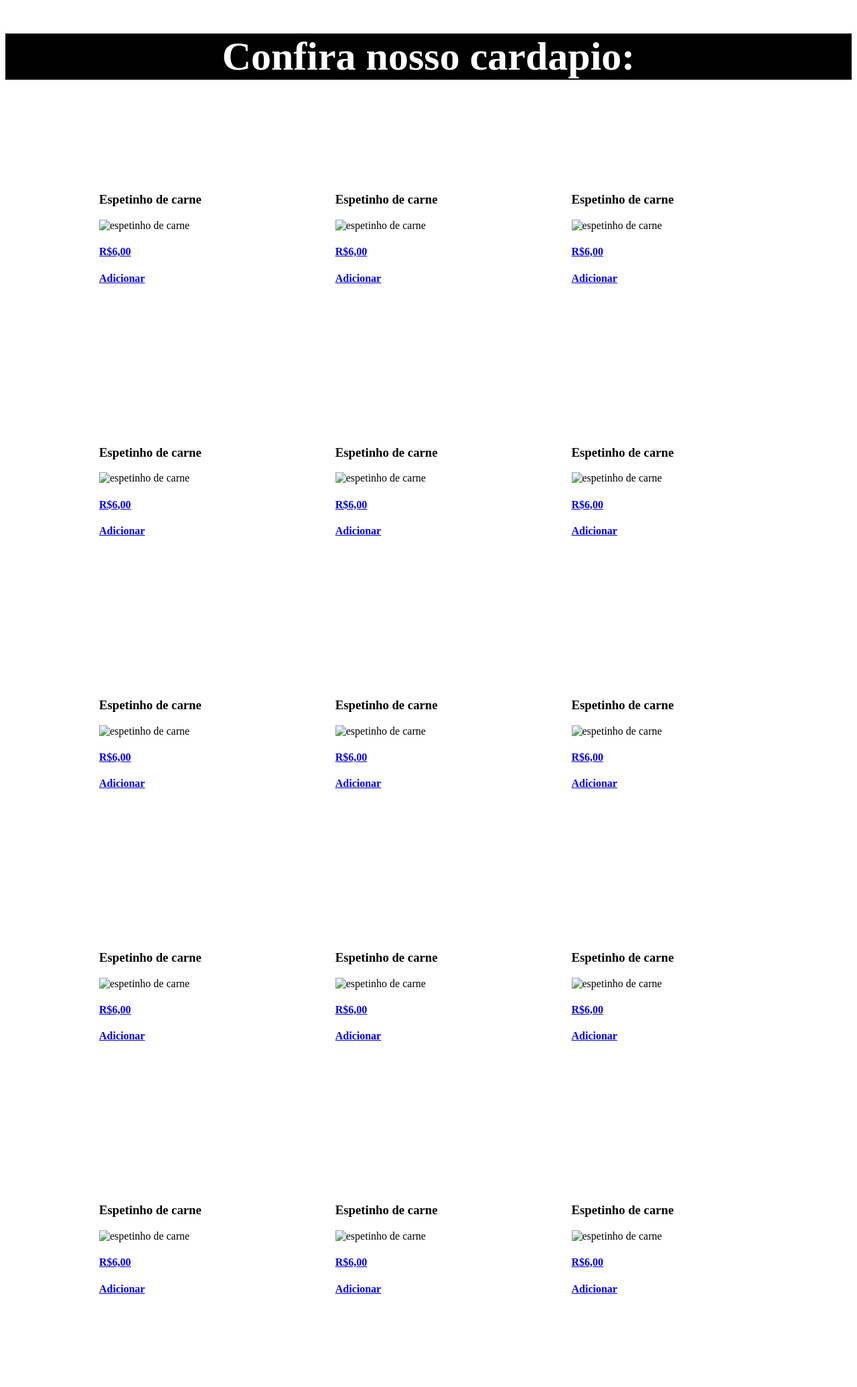
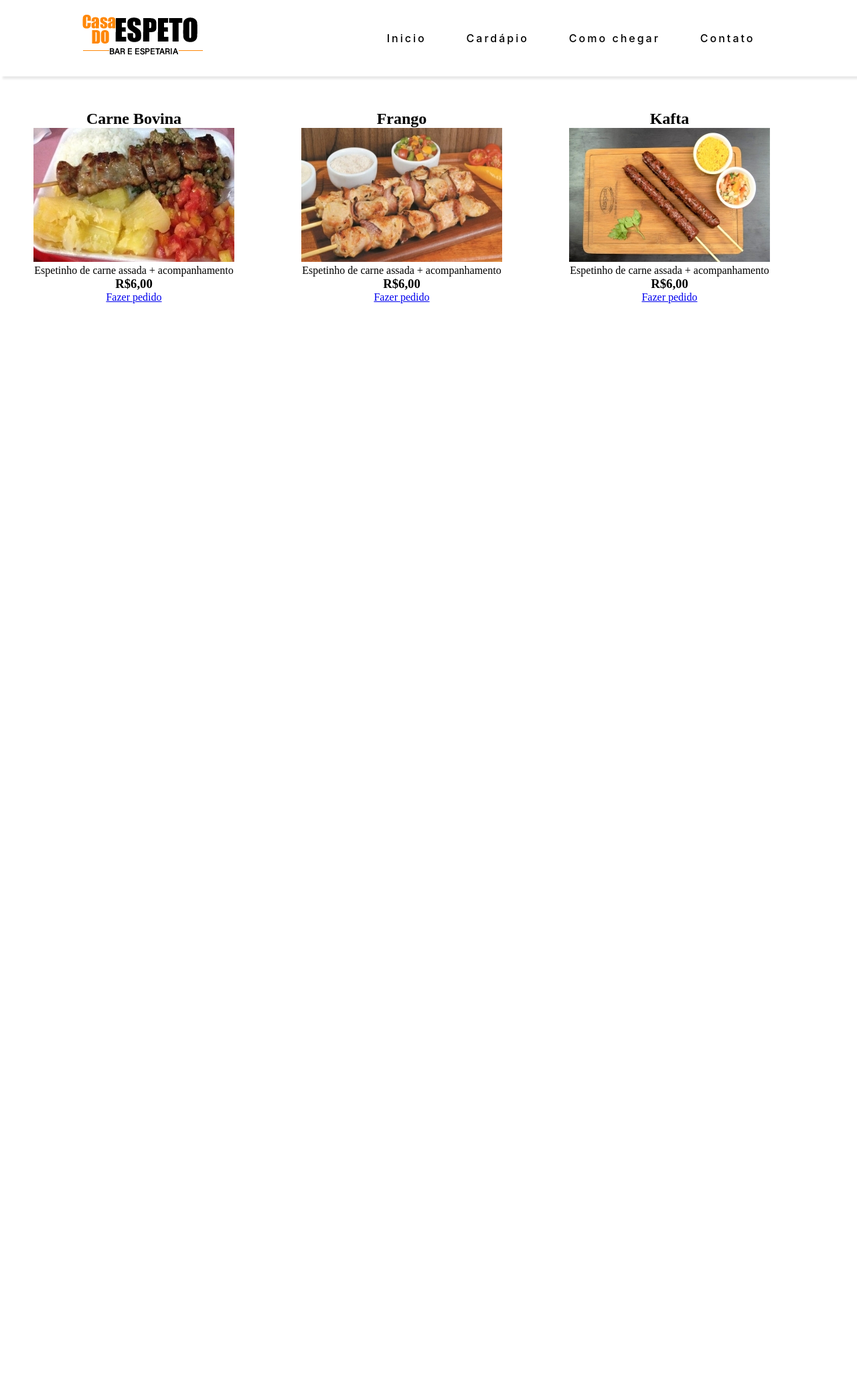
Before and after one commit to AnaniasMv/Casa-do-espeto, a Jekyll site: the page cardapio.html, which Jekyll copies as it is, in a window 1280 px wide. Shown: the whole page at 67% size. Built offline with Jekyll 4.4.1, drawn with Linux system fonts in a browser that asks for light colours; after the commit the page ends 900 px from its top, so only the background shows below that.

Commit message:
modificando algumas coisas

```diff
--- a/cardapio.html
+++ b/cardapio.html
@@ -9,121 +9,50 @@
 </head>
 
 <body>
+    <!----Menu---------->
     <header>
-        <section>
-            <div id="textocardapio">
-                <h1>Confira nosso cardapio:</h1>
-            </div>
-            <ul class="cardapio">
-                <li>
-                    <h3>Espetinho de carne</h3>
-                    <img src="#" alt="espetinho de carne">
-                    <h4><a href="#">R$6,00</a></h4>
-                    <h4><a href="#">Adicionar</a></h4>
-                </li>
+        <nav>
+            <a id="logo" href="#"><img src="/imagens/logonova.png"></a>
+            <button>&#9776;</button>
+            <ul class="menu">
+                <li><a href="index.html">Inicio</a></li>
+                <li><a href="cardapio.html">Cardápio</a></li>
+                <li><a href="#">Como chegar</a></li>
+                <li><a href="#">Contato</a></li>
+            </ul>
+        </nav>
+    </header>
+    <!----FIM MENU------>
 
-                <li>
-                    <h3>Espetinho de carne</h3>
-                    <img src="#" alt="espetinho de carne">
-                    <h4><a href="#">R$6,00</a></h4>
-                    <h4><a href="#">Adicionar</a></h4>
-                </li>
+    <!--Cardapio-->
+    <section class="cardapio">
+        <div class="espetos">
+            <h2>Carne Bovina</h1>
+                <img src="imagens/carne.jpg">
+                <p>Espetinho de carne assada + acompanhamento</p>
+                <h3>R$6,00</h3>
+                <a href="#">Fazer pedido</a>
+        </div>
 
-                <li>
-                    <h3>Espetinho de carne</h3>
-                    <img src="#" alt="espetinho de carne">
-                    <h4><a href="#">R$6,00</a></h4>
-                    <h4><a href="#">Adicionar</a></h4>
-                </li>
+        <div class="espetos">
+            <h2>Frango</h1>
+                <img src="imagens/frango.jpg">
+                <p>Espetinho de carne assada + acompanhamento</p>
+                <h3>R$6,00</h3>
+                <a href="#">Fazer pedido</a>
+        </div>
 
-                <li>
-                    <h3>Espetinho de carne</h3>
-                    <img src="#" alt="espetinho de carne">
-                    <h4><a href="#">R$6,00</a></h4>
-                    <h4><a href="#">Adicionar</a></h4>
-                </li>
-
-                <li>
-                    <h3>Espetinho de carne</h3>
-                    <img src="#" alt="espetinho de carne">
-                    <h4><a href="#">R$6,00</a></h4>
-                    <h4><a href="#">Adicionar</a></h4>
-                </li>
-
-                <li>
-                    <h3>Espetinho de carne</h3>
-                    <img src="#" alt="espetinho de carne">
-                    <h4><a href="#">R$6,00</a></h4>
-                    <h4><a href="#">Adicionar</a></h4>
-                </li>
-
-                <li>
-                    <h3>Espetinho de carne</h3>
-                    <img src="#" alt="espetinho de carne">
-                    <h4><a href="#">R$6,00</a></h4>
-                    <h4><a href="#">Adicionar</a></h4>
-                </li>
-
-                <li>
-                    <h3>Espetinho de carne</h3>
-                    <img src="#" alt="espetinho de carne">
-                    <h4><a href="#">R$6,00</a></h4>
-                    <h4><a href="#">Adicionar</a></h4>
-                </li>
+        <div class="espetos">
+            <h2>Kafta</h1>
+                <img src="imagens/IMG-Kafta.jpg">
+                <p>Espetinho de carne assada + acompanhamento</p>
+                <h3>R$6,00</h3>
+                <a href="#">Fazer pedido</a>
+        </div>
 
 
-                <li>
-                    <h3>Espetinho de carne</h3>
-                    <img src="#" alt="espetinho de carne">
-                    <h4><a href="#">R$6,00</a></h4>
-                    <h4><a href="#">Adicionar</a></h4>
-                </li>
-
-                <li>
-                    <h3>Espetinho de carne</h3>
-                    <img src="#" alt="espetinho de carne">
-                    <h4><a href="#">R$6,00</a></h4>
-                    <h4><a href="#">Adicionar</a></h4>
-                </li>
-
-                <li>
-                    <h3>Espetinho de carne</h3>
-                    <img src="#" alt="espetinho de carne">
-                    <h4><a href="#">R$6,00</a></h4>
-                    <h4><a href="#">Adicionar</a></h4>
-                </li>
-
-                <li>
-                    <h3>Espetinho de carne</h3>
-                    <img src="#" alt="espetinho de carne">
-                    <h4><a href="#">R$6,00</a></h4>
-                    <h4><a href="#">Adicionar</a></h4>
-                </li>
-
-                <li>
-                    <h3>Espetinho de carne</h3>
-                    <img src="#" alt="espetinho de carne">
-                    <h4><a href="#">R$6,00</a></h4>
-                    <h4><a href="#">Adicionar</a></h4>
-                </li>
-
-                <li>
-                    <h3>Espetinho de carne</h3>
-                    <img src="#" alt="espetinho de carne">
-                    <h4><a href="#">R$6,00</a></h4>
-                    <h4><a href="#">Adicionar</a></h4>
-                </li>
-
-                <li>
-                    <h3>Espetinho de carne</h3>
-                    <img src="#" alt="espetinho de carne">
-                    <h4><a href="#">R$6,00</a></h4>
-                    <h4><a href="#">Adicionar</a></h4>
-                </li>
-
-            </ul>
-        </section>
-    </header>
+    </section>
+    <!---Fim Cardapio-->
 
 </body>
 
--- a/style2.css
+++ b/style2.css
@@ -1,20 +1,146 @@
+
+*{
+    padding: 0;
+    margin: 0;
+    box-sizing: border-box;
+}
+
+/* MENU  */
+nav{
+    background: white;
+    box-shadow: 4px 4px  3px rgba(0, 0, 0, 0.089);
+    display: flex;
+    justify-content: space-around;
+    align-items: center;
+    font-family: -apple-system, BlinkMacSystemFont, 'Segoe UI', Roboto, Oxygen, Ubuntu, Cantarell, 'Open Sans', 'Helvetica Neue', sans-serif;
+}
+
+nav ul{
+    list-style: none;
+    display: flex;
+}
+
+nav ul li{
+    letter-spacing: 3px;
+    padding: 0 30px;
+}
+
+
+nav ul a{
+    color: black;
+    font-weight: 500;
+text-decoration: none;
+transition: 0.4s;
+}
+
+nav ul a:hover{
+    padding: 30px;
+    background: #FF8809;
+    color: white;
+}
+
+button{
+    position: absolute;
+    display: none;
+    right: 40px;
+    background-color: transparent;
+    border: none;
+    color:black;
+    font-size: 32px;
+    transition: .2s;
+}
+
+button:focus ~ .menu{
+    display: block;
+    transition: .5s;
+}
+
+button:hover{
+    cursor: pointer;
+    background-color: rgba(110, 102, 102, 0.26);
+}
+
+@media (max-width:700px){
+
+    nav{
+        flex-direction: column;
+        align-items: unset;
+    }
+
+    .menu{
+        background: rgba(0, 0, 0, 0.068);
+        display: none;
+        flex-direction: column;
+        text-align: center;
+    }
+
+   .menu li{
+       padding: 40px;
+   }
+
+
+    button{
+        top: 15px;
+        display: flex;
+    }
+}
+
+/* FIM MENU */
+
+
+
+
+/* Cardapio */
+.cardapio{
+    display: flex;
+    max-width: 1400px;
+    min-width: 320px;
+    margin: auto;
+}
+
+.cardapio img{
+    width: 100%;
+}
+
+
+@media (max-width:1024px){
+    .cardapio{
+        display: block;
+    }
+
+    .cardapio img{
+        position: relative;
+        width: 50%;
+    }
+}
+
+@media (max-width:650px){
+    .cardapio img{
+        width: 80%;
+    }
+
+    #logo{
+        margin:auto;
+    }
+}
+
 
 
 #textocardapio{
-    background-color: black;
-    color: white;
     text-align: center;
-    font-size: 40px;
+    margin-top: 90px;
+}
+
+#textocardapio h1{
+    font-size: 50px;
+    font-family:'Roboto', sans-serif;
+    letter-spacing: 10px;
+    text-transform: uppercase;
+}
+
+.espetos{
+    text-align: center;
+    padding: 50px;
 
 }
-
-.cardapio{
-    display: flex;
-   list-style: none;
-   flex-wrap: wrap; // Quebra a linha
-
-}
-
-.cardapio li{
-    margin: 100px;
-}
+/* FIM CARDAPIO*/
```
Also changed, not shown: Pagina1.html (deleted, +0 -104 lines), index.html (added, +41 -0 lines), style.css (+47 -96 lines), imagens/carnem.jpg (added), imagens/logodefinitiva.png (added), imagens/logonova1.png (deleted), imagens/logonova2.png (deleted), imagens/logonova3.png (deleted).
